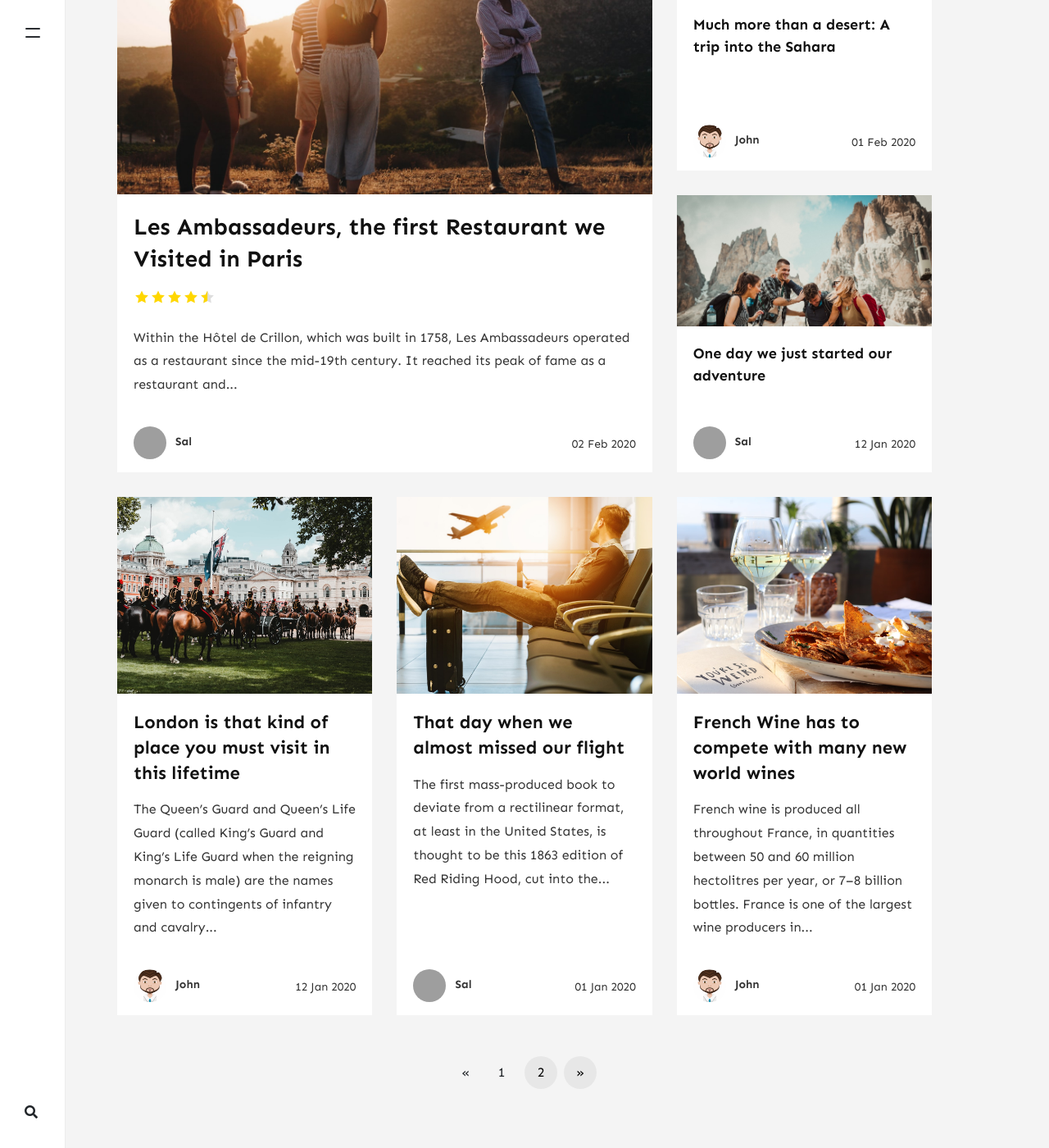
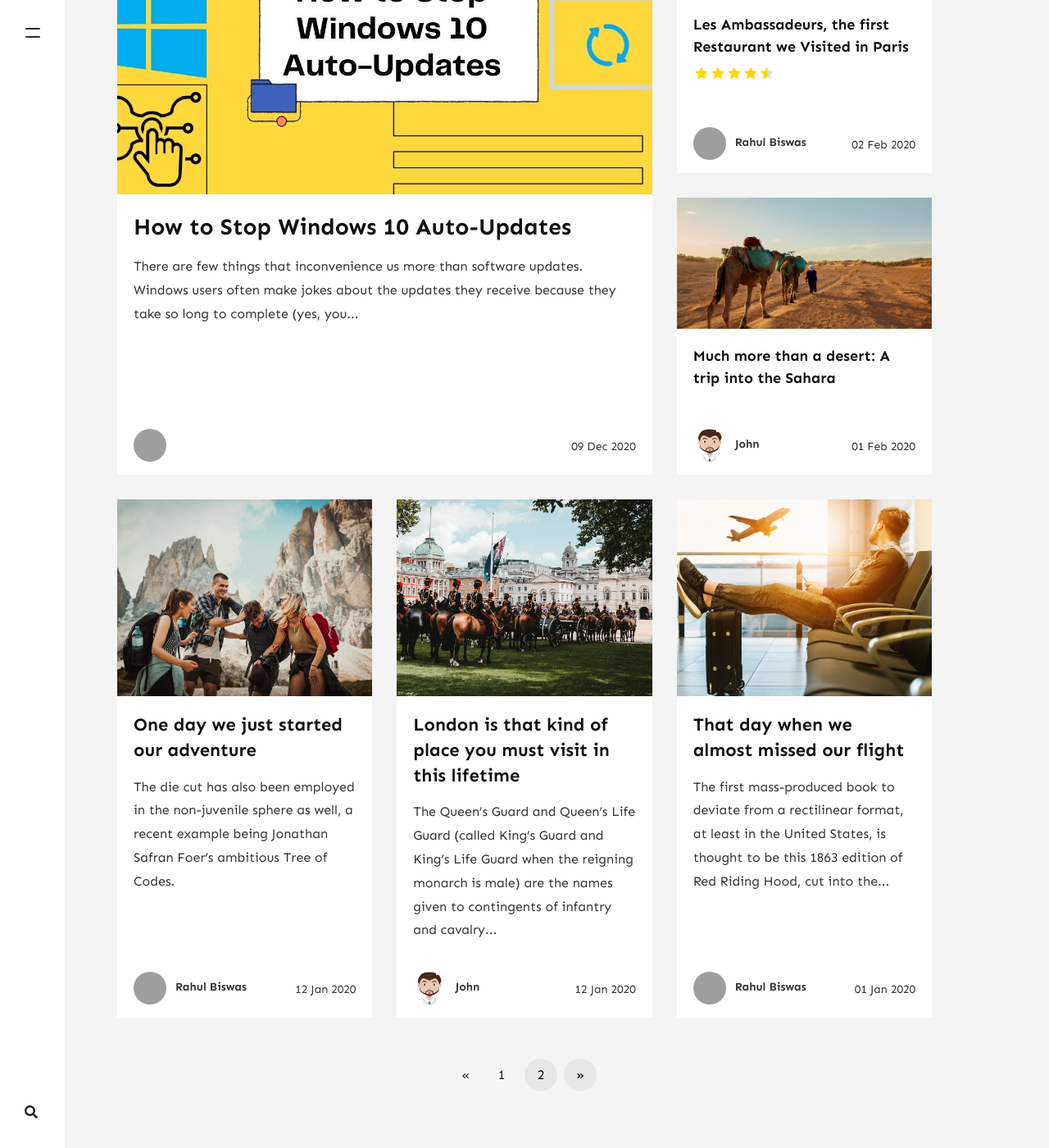
Before and after one commit to rbiswas-mirp/techsolutionsguy, a Jekyll site: the page built from index.html, in a window 1280 px wide and 1400 px high, scrolled down 629 px. Shown: the whole window at 82% size. Built offline with Jekyll 4.4.1, drawn with Linux system fonts in a browser that asks for light colours; nearby versions of some CDN libraries; the list of posts is cut into pages by our own code; comment, search, counter and statistics services are not loaded; some of the changed lines change nothing that is shown; grey boxes are pictures that could not be loaded.

Commit message:
New Post
Disable auto updates windows 10

```diff
--- a/_config.yml
+++ b/_config.yml
@@ -6,7 +6,7 @@
 favicon: 'assets/images/logo.png'
 baseurl: ''
 google_analytics: 'UA-xxxxxxxx-1'
-disqus: 'demowebsite'
+disqus: 'techsolutionsguy'
 mailchimp-list: ''
 include: ["_pages"]
 permalink: /:title/
@@ -27,6 +27,14 @@
     display_name: John
     avatar: 'assets/images/avatar.png'
     gravatar: b1cc14991db7a456fcd761680bbc8f81
+    email: biswasrahul016@gmail.com
+    web: https://techsolutionsguy.com/
+    twitter: https://twitter.com/biswasrahul16
+    description: "Founder and Owner of Tech Solutions Guy and WPSteam. I'm a Passionate Programmer, Web Developer and Blogger."
+  sal:
+    name: Rahul Biswas
+    display_name: Rahul Biswas
+    gravatar: e56154546cf4be74e393c62d1ae9f9d4
     email: biswasrahul016@gmail.com
     web: https://techsolutionsguy.com/
     twitter: https://twitter.com/biswasrahul16
--- /dev/null
+++ b/_posts/2020-12-09-stop-windows-10-auto-updates.md
@@ -0,0 +1,98 @@
+---
+layout: post
+title:  "How to Stop Windows 10 Auto-Updates"
+author: Rahul Biswas
+categories: [ Windows ]
+image: assets/images/How-to-Stop-Windows 10-Auto-Updates.jpg
+---
+There are few things that inconvenience us more than software updates. Windows users often make jokes about the updates they receive because they take so long to complete (yes, you should initiate your update overnight). As with any good software, updates are a vital part of our computer’s health and security. But, sometimes it just isn’t practical to perform right now, and other times it can cause problems for other software you’re running.
+
+![Windows 10 Default Wallpaper](/assets/images/windows_10_light_and_mirror_background-scaled.jpg)
+
+Like most technology these days, Windows updates are automatic. The basis for this is that developers really love the software they design, and they don’t exactly have faith that end-users will perform the updates themselves. So, automatic updates were implemented to make your life easier while keeping your system operating smoothly.
+
+An improperly timed automatic update can really cause a headache. Whether the update causes problems and glitches with your PC, or it is initiated while you’re working, this article will walk you through everything you need to know about stopping an update and reversing it if need be.
+
+### How to Disable Windows 10 Updates
+
+There are a few ways that you can disable the Windows updates. Let’s review them:
+
+#### Disable a Windows 10 Update Permanently
+
+You can disable Windows 10 updates by following these steps:
+
+Using the **Win+R** keyboard shortut type **services.msc** to access your PC’s service settings.
+
+![Run services.msc](/assets/images/Screenshot-2020-09-29-115751.png)
+
+Double click on **“Windows update service”** to access the General settings.
+
+![Windows Update Services](/assets/images/Screenshot-2020-09-29-115928.png)
+
+Select **‘Disabled’** from the Startup dropdown.
+
+![Select Disabled](/assets/images/Screenshot-2020-09-29-115310.png)
+
+Once done, click ‘Ok’ and restart your PC.
+
+Performing this action will permanently disable Windows automatic updates. If you’d like to enable it again, follow the same steps as above and toggle the option to ‘Automatic.’
+
+####Disable Windows Updates Via the Settings
+
+Another, more familiar option would be to change the Windows update settings through your PC’s actual Windows Settings. This option may be simpler for some depending on how tech-savvy you are, but it is not a permanent solution.
+
+To disable your updates through the settings, do this:
+
+Go to your Windows Start menu and click on the **‘Settings‘** cog.
+
+![Windows 10 Settings Cog](/assets/images/Screenshot-26-2.png)
+
+Scroll down to the bottom of the page and click on **“Update & Security.”**
+
+![Update and Security](/assets/images/Screenshot-27-2.png)
+
+Now, click on the **“Advanced Options”** tab.
+
+![Advanced Options](/assets/images/Screenshot-28-1.png)
+
+Now, you can choose a date from the dropdown that you’d like to pause automatic updates to.
+
+![Pause Updates](/assets/images/Screenshot-29.png)
+
+As stated above, this is not a permanent solution but it’s great to know if you only need to pause your updates for a while. Pausing your updates means there is no worry that your PC will go severely out of date as the automatic updates will eventually turn back on by itself.
+
+#### How to stop Windows 10 downloading: Via the Registry
+
+The initial instructions largely depend on which version of Windows you’re using, but the method is essentially the same. To stop automatic updates using the Registry, follow these steps:
+
+Open the Start menu and type “regedit.” Click on “Registry Editor.” (TOP TIP: Alternatively you can simply hold **Windows key + R** to bring up the Run window)
+
+![Run](/assets/images/Screenshot-2020-09-24-112055.png)
+
+Now that the Registry Editor is open, you can check the key that records whether your system is ready to download Windows 10. Using the options on the left side, double click as follows: HKEY_LOCAL_MACHINE / SOFTWARE / Microsoft / Windows / CurrentVersion / WindowsUpdate / OSUpgrade
+
+![Registry Editor](/assets/images/Screenshot-25-3.png)
+
+Once you’ve navigated to the right key, you’ll need to add a value that tells the system you don’t want to download Windows 10. To do this, right-click on the key name, select the New submenu and then select DWORD (32-bit) Value. You’ll see that a new value is created called “New Value #1”. Rename it “AllowOSUpgrade”.
+
+The last step in Registry Editor is to make sure that the OS Upgrade feature is turned off. To do this, double-click the file and check that the value is “0”, making sure that the hexadecimal box is checked. To complete the process, refresh the page and then close regedit.
+
+Now you should be able to use Windows Update without having to check whether the Windows 10 Upgrade has sneaked into the Optional upgrade list and ticked itself for download. Result!
+
+###How to Uninstall a Windows 10 Update
+
+Perhaps you’re here because you’ve realized that and Update is already installed and you aren’t happy with the outcome. Unlike other operating systems, Windows does give you the option to uninstall an update as you see fit.
+
+Following the same steps as above, access your PC’s **Settings**, then click on **“Update & Security.”** Once there, follow these steps:
+
+Click **“Delivery Optimization”** in the right menu list. Then click **“View Update History.”**
+
+![View Update History](/assets/images/Screenshot-30.png)
+
+Click **“Uninstall Updates.”**
+
+![Uninstall Updates](/assets/images/Screenshot-31-1.png)
+
+From here you can choose to uninstall the updates as you need to. If you’re doing this because the newest update is causing issues with other software on you computer it’s worth researching before going straight into an uninstall frenzy.
+
+Check your driver and other updates to see if the culprit lies somewhere other than Windows OS.
```
Also changed, not shown: assets/images/How-to-Stop-Windows 10-Auto-Updates.jpg (added), assets/images/Screenshot-2020-09-24-112055.png (added), assets/images/Screenshot-2020-09-29-115310.png (added), assets/images/Screenshot-2020-09-29-115751.png (added), assets/images/Screenshot-2020-09-29-115928.png (added), assets/images/Screenshot-25-3.png (added), assets/images/Screenshot-26-2.png (added), assets/images/Screenshot-27-2.png (added), assets/images/Screenshot-28-1.png (added), assets/images/Screenshot-29.png (added), assets/images/Screenshot-30.png (added), assets/images/Screenshot-31-1.png (added), assets/images/windows_10_light_and_mirror_background-scaled.jpg (added).
